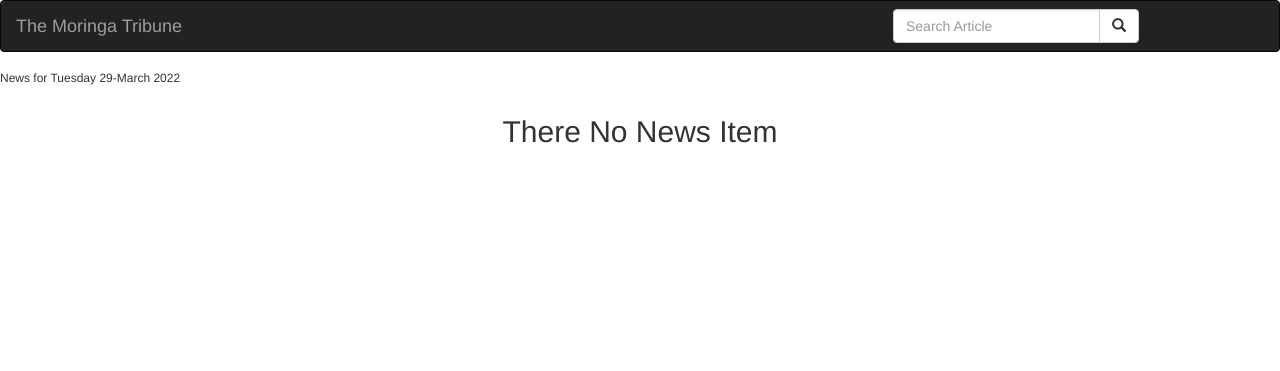
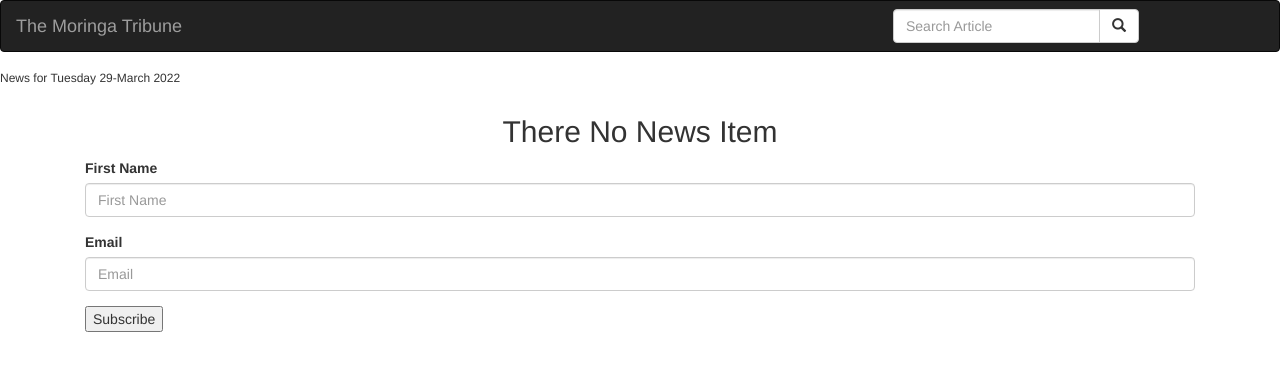
Before and after one commit to Marsh-sudo/Moringa-Tribune, a Django app: page / in a window 1280 px wide. Shown: the top 371 px of the page. Run offline with Django 4.2, Linux system fonts and the light colour scheme; data that the repository does not hold is empty; some libraries are stand-ins or nearby versions.

Commit message:
add newsletter model

```diff
--- /dev/null
+++ b/news/forms.py
@@ -0,0 +1,7 @@
+from cProfile import label
+import email
+from django import forms
+
+class NewsLetterForm(forms.Form):
+    your_name = forms.CharField(label = 'First Name',max_length=20)
+    email = forms.EmailField(label = 'Email')
--- a/news/models.py
+++ b/news/models.py
@@ -1,4 +1,5 @@
 # from turtle import title
+import email
 from email.policy import default
 from django.db import models
 import datetime as dt
@@ -50,3 +51,7 @@ class Article(models.Model):
     def search_by_title(cls,search_term):
         news = cls.objects.filter(title__icontains=search_term)
         return news
+
+class NewsLetterRecipients(models.Model):
+    name = models.CharField(max_length=20)
+    email = models.EmailField()
--- a/news/templates/all-news/today-news.html
+++ b/news/templates/all-news/today-news.html
@@ -1,5 +1,5 @@
 {%extends 'all-news/base.html'%}
-
+{% load bootstrap3 %}
 {% block content %}
 {{block.super}}
 
@@ -25,6 +25,14 @@
         <h2 class="text-center">There No News Item</h2>
     </div>
     {% endfor %}
+    <div class="container-fluid">
+        <form  action="{%url 'newsToday'%}" method="post">
+            {%csrf_token%}
+
+            {% bootstrap_form letterForm layout='inline' %}
+            <input type="submit" value="Subscribe">
+          </form>
+    </div>
 </div>
 
 {% endblock %}
--- /dev/null
+++ b/news/templates/email/newsemail.html
@@ -0,0 +1,4 @@
+<h1>Hello {{name}}</h1>
+
+<h5>Welcome to the Moringa tribune newsletter. You will find the most exciting news about Moringa School
+</h5>
--- /dev/null
+++ b/news/templates/email/newsemail.txt
@@ -0,0 +1,3 @@
+Hello {{name}}
+
+Welcome to the Moringa tribune newsletter You will find the most exciting news about Moringa School
--- a/news/views.py
+++ b/news/views.py
@@ -1,16 +1,36 @@
 
+import email
+from unicodedata import name
 from django.shortcuts import render,redirect
-from django.http import HttpResponse,Http404
+from django.http import HttpResponse,Http404,HttpResponseRedirect
 import datetime as dt
+from .forms import NewsLetterForm
+from .email import send_welcome_email
 
 import news
-from .models import Article
+from .models import Article, NewsLetterRecipients
 
 # Create your views here.
 def news_today(request):
     date = dt.date.today()
     news = Article.todays_news()
-    return render(request, 'all-news/today-news.html',{'date': date,"news":news})
+
+    if request.method == 'POST':
+        form = NewsLetterForm(request.POST)
+        if form.is_valid():
+           name = form.cleaned_data['your_name']
+           email = form.cleaned_data['email']
+           recipient = NewsLetterRecipients(name =name,email = email)
+           recipient.save()
+           try:
+               send_welcome_email(name,email)
+           except:
+                pass
+
+           HttpResponseRedirect('news_today')
+    else:
+        form = NewsLetterForm()
+    return render(request, 'all-news/today-news.html',{'date': date,"news":news,"letterForm":form})
 
 
 
```
Also changed, not shown: news/email.py (added, +15 -0 lines), tribune/settings.py (+8 -0 lines), news/migrations/0005_newsletterrecipients_alter_article_title.py (added), news/migrations/0006_alter_newsletterrecipients_name.py (added), news/migrations/0007_remove_newsletterrecipients_email_and_more.py (added), news/migrations/0008_alter_article_title.py (added), news/migrations/0009_newsletterrecipients_email_newsletterrecipients_name.py (added), news/migrations/0010_alter_newsletterrecipients_email.py (added), 2 other files.
